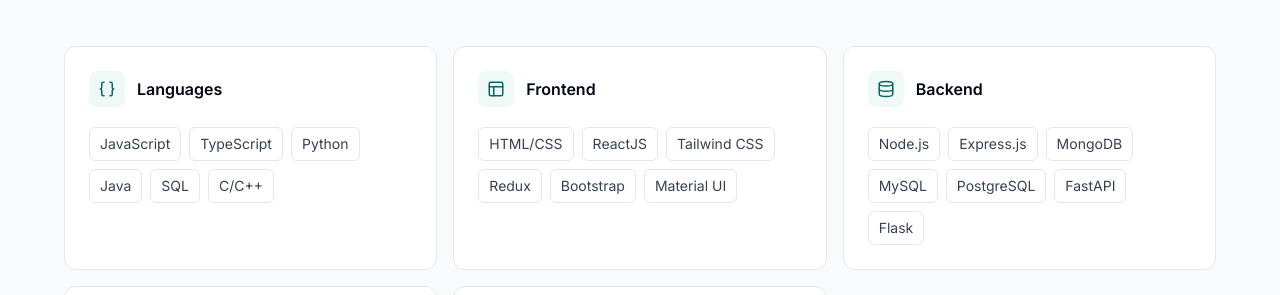
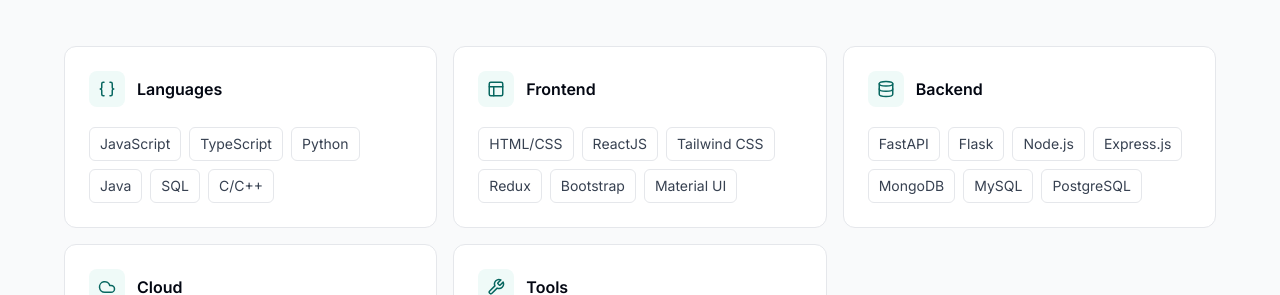
Before and after one commit to neeraj-bn/portfolio, a React (Vite) app: page / in a window 1280 px wide. Shown: the part 3920-4215 px from the top of the page. Built offline with nearby package versions, Linux system fonts and the light colour scheme.

Commit message:
fix: remove duplicate backend skills from skillsData

```diff
--- a/src/data.ts
+++ b/src/data.ts
@@ -145,13 +145,13 @@
     { id: 8, name: "Redux", icon: "", category: "Frontend" },
     { id: 12, name: "Bootstrap", icon: "", category: "Frontend" },
     { id: 13, name: "Material UI", icon: "", category: "Frontend" },
+    { id: 19, name: "FastAPI", icon: "", category: "Backend" },
+    { id: 20, name: "Flask", icon: "", category: "Backend" },
     { id: 9, name: "Node.js", icon: "", category: "Backend" },
     { id: 10, name: "Express.js", icon: "", category: "Backend" },
     { id: 14, name: "MongoDB", icon: "", category: "Backend" },
     { id: 15, name: "MySQL", icon: "", category: "Backend" },
     { id: 16, name: "PostgreSQL", icon: "", category: "Backend" },
-    { id: 19, name: "FastAPI", icon: "", category: "Backend" },
-    { id: 20, name: "Flask", icon: "", category: "Backend" },
     { id: 17, name: "Firebase", icon: "", category: "Cloud" },
     { id: 21, name: "GitHub", icon: "", category: "Tools" },
     { id: 18, name: "Git", icon: "", category: "Tools" },
```
